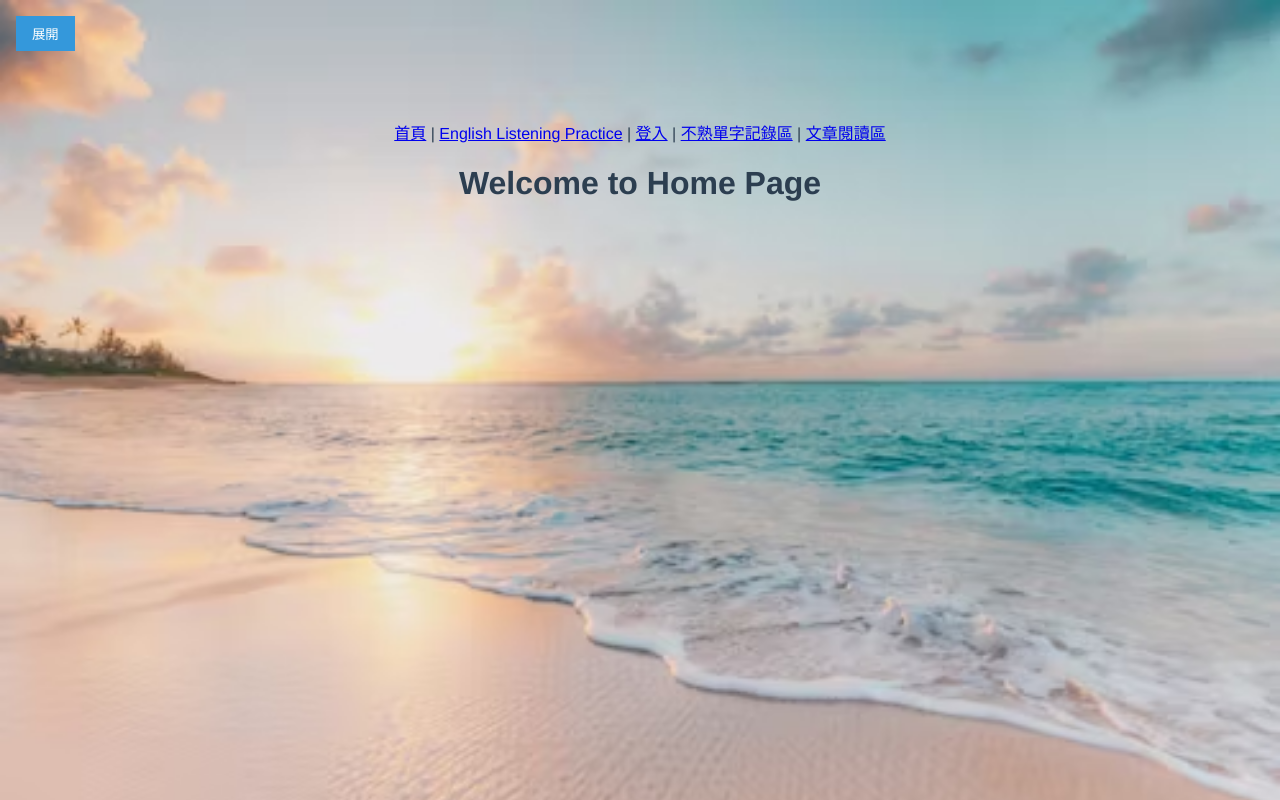
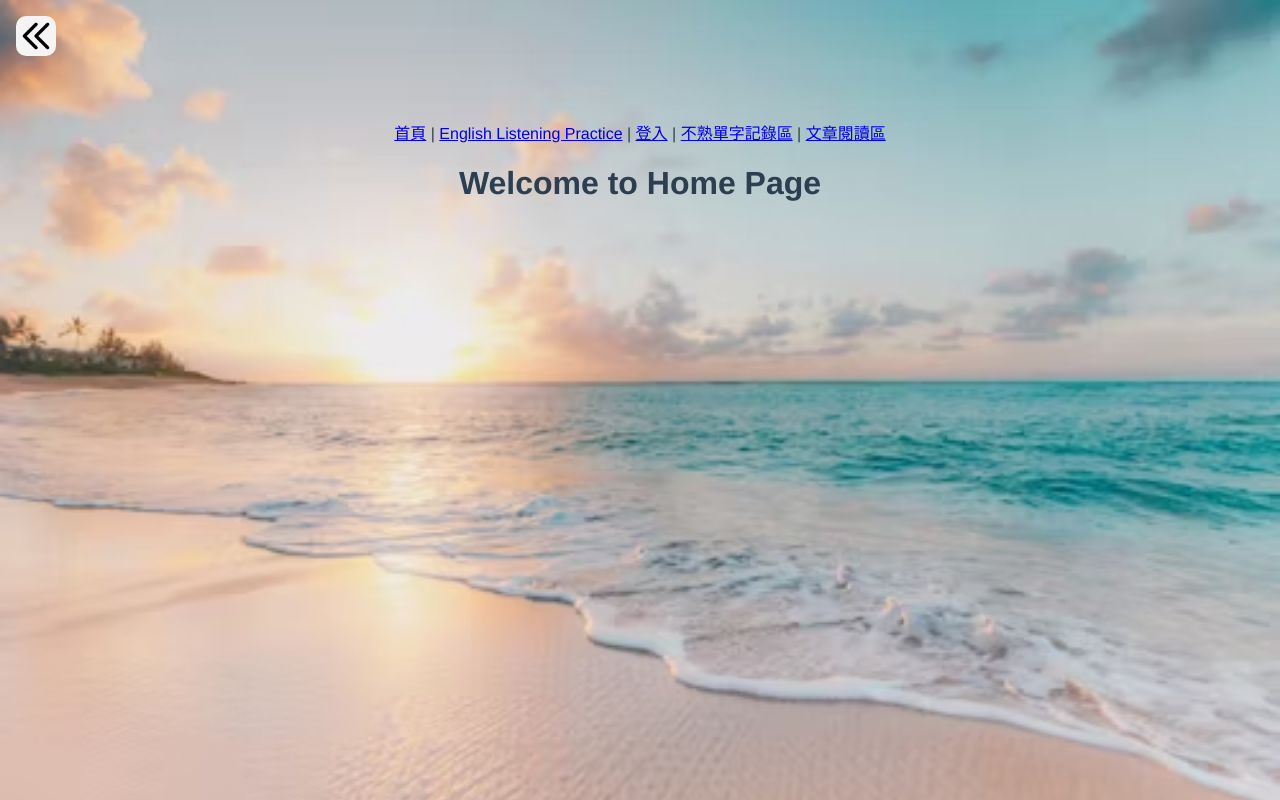
Before and after one commit to SixMagnitudeStar/learn-tools, a Vue app: page / in a window 1280 px wide. Built offline with nearby package versions, Linux system fonts and the light colour scheme.

Commit message:
'20250508'

```diff
--- a/src/components/AppSideBar.vue
+++ b/src/components/AppSideBar.vue
@@ -1,10 +1,11 @@
 <template>
   <div id="container">
 
-   <div  id="btn">
-      <button @click="showPanel = !showPanel" class="toggle-btn">
+    <div  id="toggle-sidebar-btn-wrapper">
+      <!-- <button  id="toggle-sidebar-btn" @click="showPanel = !showPanel" class="toggle-btn">
         {{ showPanel ? '隱藏' : '展開' }}
-      </button>
+      </button> -->
+      <img id="toggle-sidebar-btn" :src="toggleSideBar_icon"  @click="() => { showPanel = !showPanel; switch_toggleSideIcon(); }" />
     </div>
 
     <!-- 滑出的主區塊：包含輸入與列表 -->
@@ -36,7 +37,8 @@ export default {
       newItem: '',
       items: [],
       showPanel: false,
-      sideBar_displayMode: 'flex'
+      toggleSideBar_icon : require('../assets/angle-double-left.png')
+
     };
   },
   methods: {
@@ -50,6 +52,11 @@ export default {
     closeSideBar(){
       // this.showPanel = false;
       // this.sideBar_displayMode = 'block';
+    },
+    switch_toggleSideIcon() {
+      this.toggleSideBar_icon = this.toggleSideBar_icon === require('../assets/angle-double-right.png')
+        ? require('../assets/angle-double-left.png')
+        : require('../assets/angle-double-right.png');
     }
 
   }
@@ -67,13 +74,27 @@ export default {
 }
 
 
-#btn{
+#toggle-side-bar-wrapper{
   position: fixed;
   height: 50px;
   margin-left: 0;
+  width: 50px;
 
 }
 
+#toggle-sidebar-btn:hover {
+  background-color:lightgray;
+}
+
+#toggle-sidebar-btn{
+  width: 40px;
+  height: 40px;
+  display: block; /* 避免 inline img 底部空白 */
+  border-radius: 10px;
+
+  background-color: #f4f4f4;
+  cursor: pointer;
+}
 
 /* 展開/收合按鈕 */
 .toggle-btn {
@@ -100,6 +121,8 @@ export default {
   padding: 1rem;
   box-shadow: 2px 0 5px rgba(0,0,0,0.1);
   z-index: 999;
+
+  border-radius: 10px;
 }
 
 .input-group {
```
Also changed, not shown: src/assets/angle-double-left.png (added), src/assets/angle-double-right.png (added).
